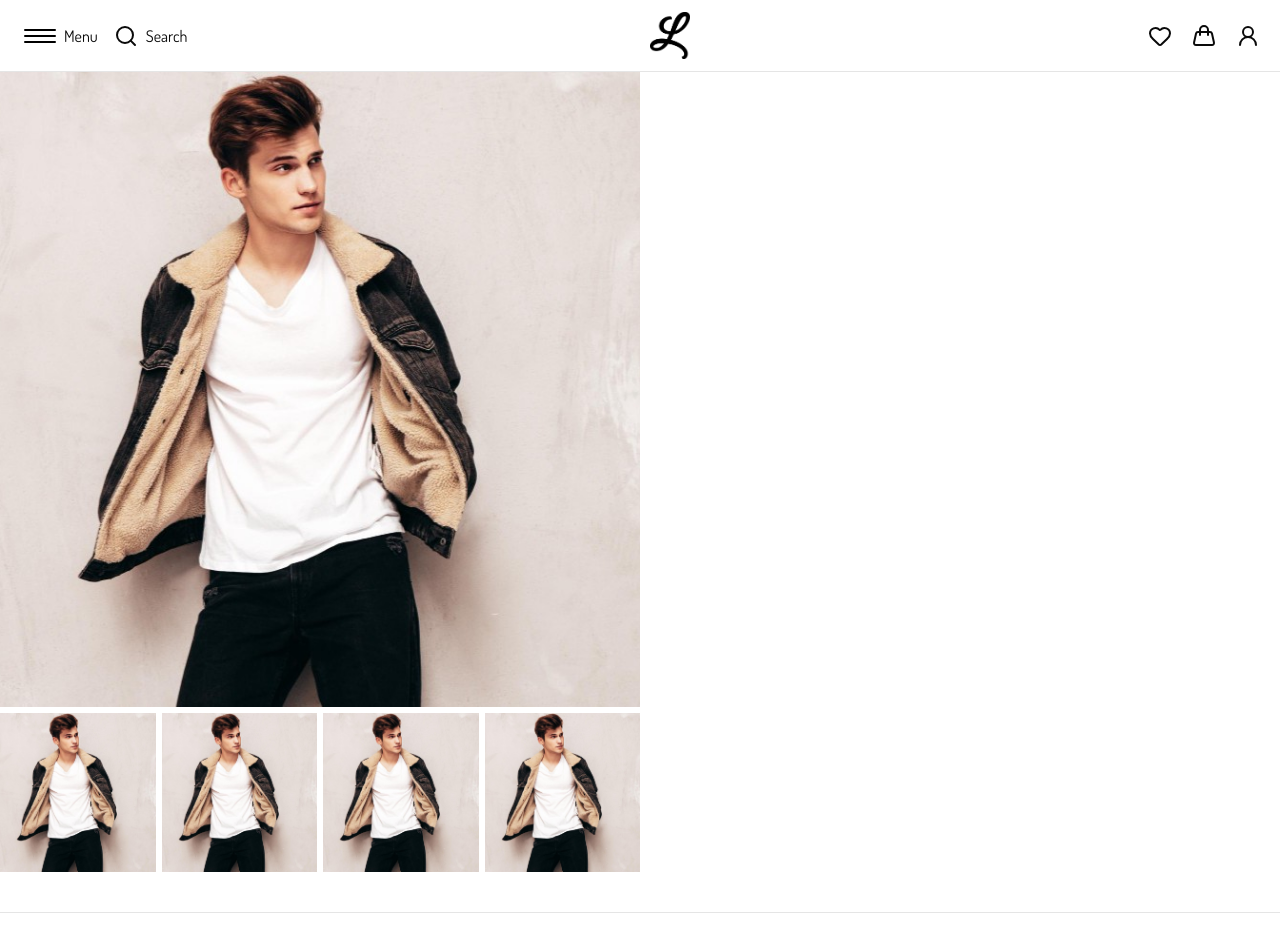
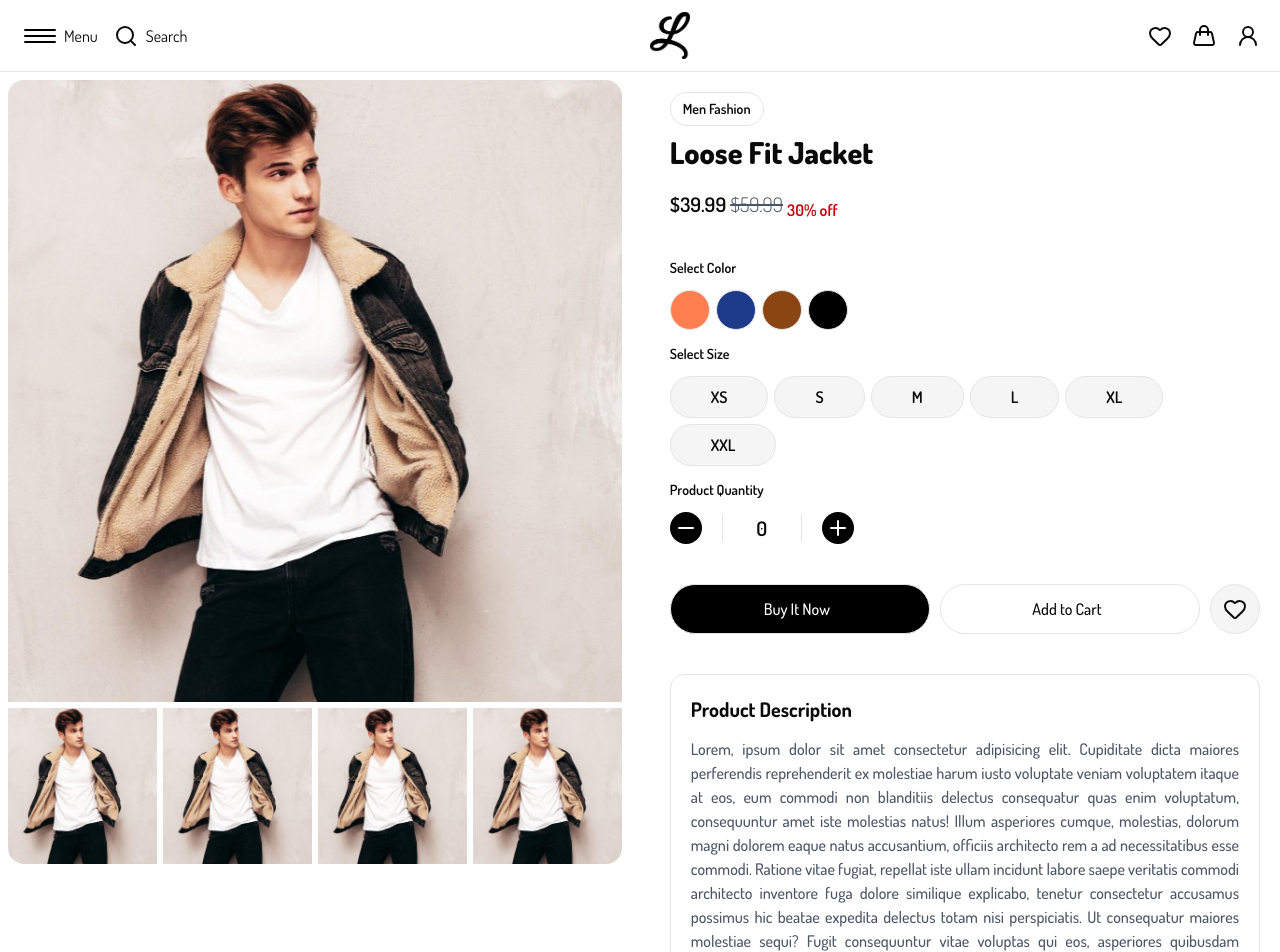
Before and after one commit to MehediHasan128/laivaly-client, a Next.js app: page /products/men/1 in a window 1280 px wide. Shown: the top 952 px of the page. Built offline with nearby package versions, Linux system fonts and the light colour scheme; a web font is replaced by a local one.

Commit message:
complete product image and info section

```diff
--- a/src/app/(pages)/products/[category]/[productId]/page.tsx
+++ b/src/app/(pages)/products/[category]/[productId]/page.tsx
@@ -1,3 +1,5 @@
+import Button from "@/components/reusable/Button";
+import { Heart, Minus, Plus } from "lucide-react";
 import Image from "next/image";
 
 const images = [
@@ -7,14 +9,17 @@ const images = [
   "/images/products/6.jpg",
 ];
 
+const colors = ["#FF7F50", "#1E3A8A", "#8B4513", "#000000"];
+const sizes = ["XS", "S", "M", "L", "XL", "XXL"];
+
 const ProductDetailsPage = () => {
   return (
     <main>
-      <section className="flex flex-col lg:flex-row">
+      <section className="flex flex-col lg:flex-row gap-3 xl:gap-5">
         {/* Product image */}
-        <div className="flex flex-col md:flex-row lg:flex-col gap-1.5 w-full h-[70vh] lg:h-[80vh] xl:h-[100vh] lg:w-[50%] xl:w-[50%]">
+        <div className="flex flex-col md:flex-row lg:flex-col gap-1.5 w-full h-[70vh] lg:h-[80vh] xl:h-[100vh] lg:w-[50%] xl:w-[50%] p-0 lg:p-2">
           {/* Thumbnail Image */}
-          <div className="h-[80%] md:h-full md:w-[80%] lg:w-full lg:h-[80%]">
+          <div className="h-[80%] md:h-full md:w-[80%] lg:w-full lg:h-[80%] lg:rounded-t-lg xl:rounded-t-2xl overflow-hidden">
             <div className="relative size-full">
               <Image
                 src="/images/products/6.jpg"
@@ -27,7 +32,7 @@ const ProductDetailsPage = () => {
           </div>
 
           {/* All Images */}
-          <div className="h-[20%] md:h-full md:w-[20%] lg:w-full lg:h-[20%]">
+          <div className="h-[20%] md:h-full md:w-[20%] lg:w-full lg:h-[20%] lg:rounded-b-lg xl:rounded-b-2xl overflow-hidden">
             <div className="h-full flex md:flex-col lg:flex-row gap-1.5">
               {images.map((img, index) => (
                 <div key={index} className="relative size-full cursor-pointer">
@@ -45,8 +50,113 @@ const ProductDetailsPage = () => {
         </div>
 
         {/* Product info */}
-        <div className="lg:w-[50%] xl:w-[50%]"></div>
+        <div className="lg:w-[50%] xl:w-[50%] px-5 lg:p-5 space-y-6 xl:space-y-10">
+          {/* Product title price */}
+          <div className="space-y-2 lg:space-y-3 xl:space-y-5">
+            <div className="flex flex-row-reverse lg:flex-col gap-2 items-start">
+              <div className="border rounded-full text-sm font-semibold w-fit px-3 py-1.5 whitespace-nowrap">
+                Men Fashion
+              </div>
+              <h1 className="text-xl md:text-2xl xl:text-3xl font-bold lg:font-extrabold w-full">
+                Loose Fit Jacket
+              </h1>
+            </div>
+            <h2 className="text-xl font-semibold">
+              <span>$39.99</span>{" "}
+              <span className="line-through text-gray-600 font-light">
+                $59.99
+              </span>{" "}
+              <sub className="text-base text-red-700">30% off</sub>
+            </h2>
+          </div>
+
+          {/* Size, color and quantity selection */}
+          <div className="space-y-3.5">
+            <div className="space-y-3">
+              <h1 className="text-xs lg:text-sm font-semibold">Select Color</h1>
+              <div className="flex gap-1.5">
+                {colors.map((color, index) => (
+                  <div
+                    key={index}
+                    className={`border size-8 lg:size-10 rounded-full`}
+                    style={{ backgroundColor: `${color}` }}
+                  />
+                ))}
+              </div>
+            </div>
+
+            <div className="space-y-3">
+              <h1 className="text-xs lg:text-sm font-semibold">Select Size</h1>
+              <div className="flex gap-1.5 flex-wrap">
+                {sizes.map((size, index) => (
+                  <div
+                    key={index}
+                    className="border bg-accent rounded-full px-8 xl:px-10 py-1 md:py-2 font-semibold cursor-pointer"
+                  >
+                    {size}
+                  </div>
+                ))}
+              </div>
+            </div>
+
+            <div className="space-y-3">
+              <h1 className="text-xs lg:text-sm font-semibold">
+                Product Quantity
+              </h1>
+              <div className="flex items-center gap-5">
+                <div className="bg-black text-white rounded-full flex justify-center items-center cursor-pointer active:scale-95 duration-700 size-8">
+                  <Minus />
+                </div>
+                <div className="w-20 text-center text-xl font-semibold border-x">
+                  0
+                </div>
+                <div className="bg-black text-white rounded-full flex justify-center items-center cursor-pointer active:scale-95 duration-700 size-8">
+                  <Plus />
+                </div>
+              </div>
+            </div>
+          </div>
+
+          {/* Add to cart and wishlist button */}
+          <div className="2xl:w-[70%] flex gap-2.5">
+            <Button
+              buttonTitle="Buy It Now"
+              className="bg-black text-white rounded-full cursor-pointer w-full flex justify-center py-2.5"
+            />
+            <Button
+              buttonTitle="Add to Cart"
+              className="rounded-full cursor-pointer w-full flex justify-center py-2.5"
+            />
+            <button className="border rounded-full p-2 lg:px-3 cursor-pointer bg-accent active:scale-95 duration-700">
+              <Heart />
+            </button>
+          </div>
+
+          {/* Product Description */}
+          <div className="2xl:w-[70%] border p-5 rounded-xl space-y-3.5">
+            <h1 className="text-lg md:text-xl font-semibold md:font-bold">
+              Product Description
+            </h1>
+            <p className="text-justify gray-text font-semibold0">
+              Lorem, ipsum dolor sit amet consectetur adipisicing elit.
+              Cupiditate dicta maiores perferendis reprehenderit ex molestiae
+              harum iusto voluptate veniam voluptatem itaque at eos, eum commodi
+              non blanditiis delectus consequatur quas enim voluptatum,
+              consequuntur amet iste molestias natus! Illum asperiores cumque,
+              molestias, dolorum magni dolorem eaque natus accusantium, officiis
+              architecto rem a ad necessitatibus esse commodi. Ratione vitae
+              fugiat, repellat iste ullam incidunt labore saepe veritatis
+              commodi architecto inventore fuga dolore similique explicabo,
+              tenetur consectetur accusamus possimus hic beatae expedita
+              delectus totam nisi perspiciatis. Ut consequatur maiores molestiae
+              sequi? Fugit consequuntur vitae voluptas qui eos, asperiores
+              quibusdam perspiciatis explicabo hic rerum.
+            </p>
+          </div>
+        </div>
       </section>
+
+      <section></section>
     </main>
   );
 };
```
